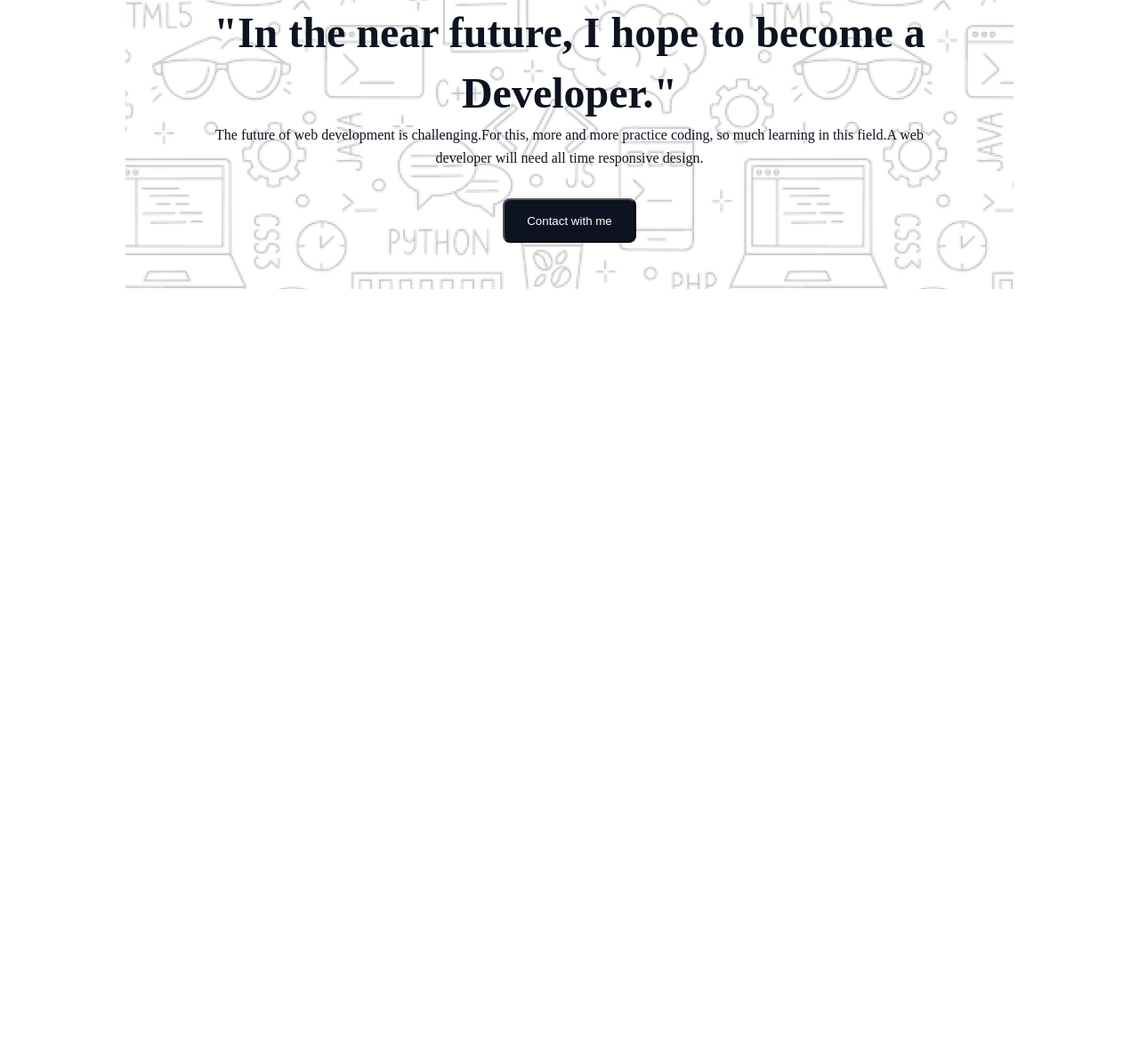
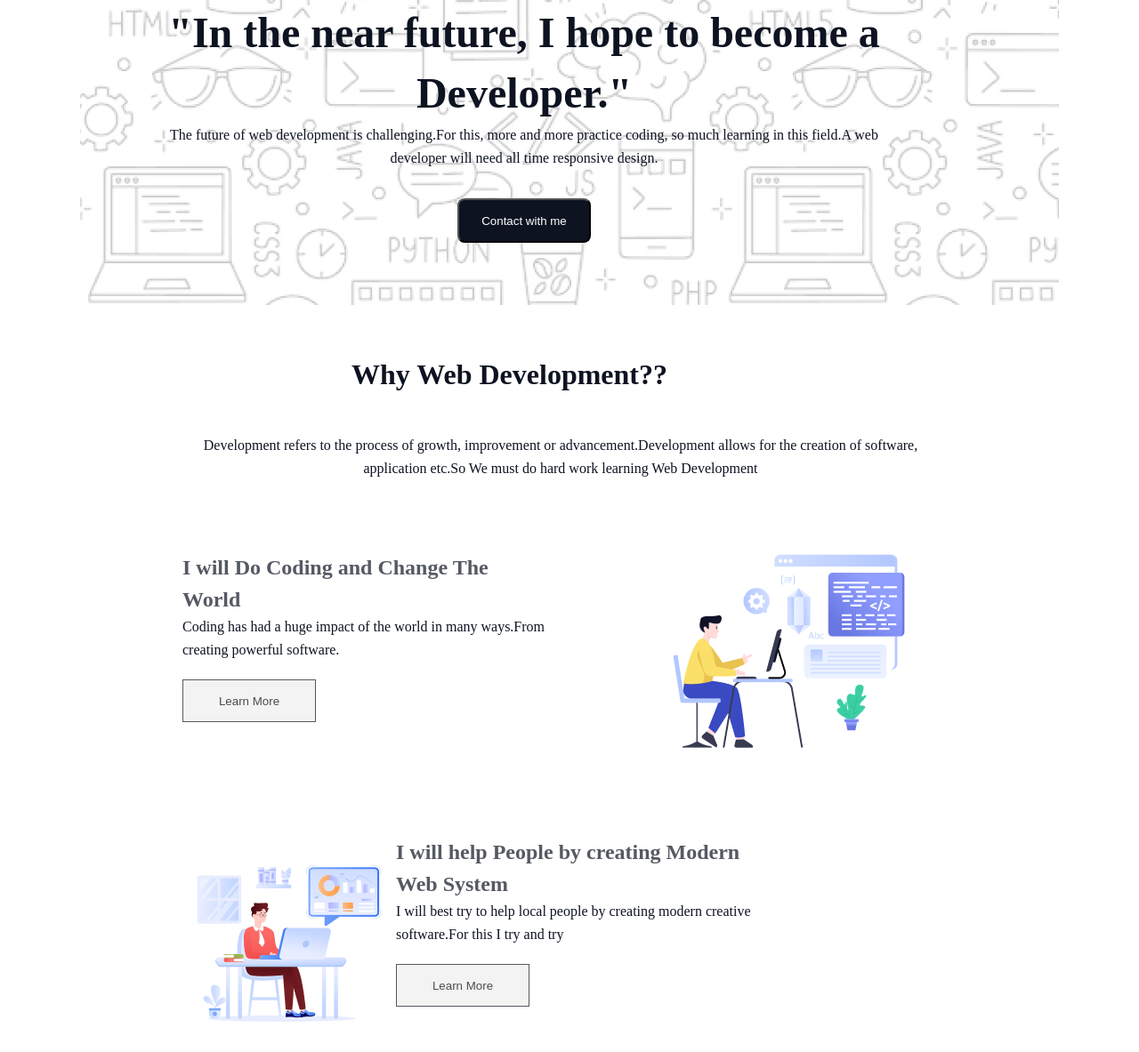
Before and after one commit to hmahmood071/assignment-ph-1, a plain HTML site: page index.html in a window 1280 px wide. Shown: the part 287-1470 px from the top of the page at 89% size. Before the commit the page ends 800 px from the top, so only its background shows below. Drawn offline with Linux system fonts and the light colour scheme.

Commit message:
added deveoper section done

```diff
--- a/index.html
+++ b/index.html
@@ -17,7 +17,48 @@
             <button class="banner-button"><a href="">Contact with me</a></button>
         </div>
     </header>
-    <main></main>
+    <main>
+        <!-- developer section starts here -->
+    <section class="developer-section-container">
+        <div class="developer-section-content">
+            <h2>Why Web Development??</h2>
+            <p>Development refers to the process of growth, improvement or advancement.Development allows for the creation of software, application etc.So We must do hard  work learning Web Development</p>
+        </div>
+        <div class="web-coding">
+            <div class="web-coding-left">
+                <h1>I will Do Coding and Change The World</h1>
+                <p>Coding has had a huge impact of the world in many ways.From creating powerful software.</p>
+                <button class="btn-coding"><a href="">Learn More</a></button>
+            </div>
+            <div class="web-coding-right">
+              <img src="images/Layer_1.png" alt="">
+            </div>
+        </div>
+        <div class="web-coding">
+            <div class="web-coding-left">
+                <img src="images/Group 3.png" alt="">
+              </div>
+            <div class="web-coding-right">
+                <h1>I will help People by creating Modern Web System
+                </h1>
+                <p>I will best try to help local people by  creating modern creative software.For this I try and try</p>
+                <button class="btn-coding"><a href="">Learn More</a></button>
+            </div>
+
+        </div>
+        <div class="web-coding">
+            <div class="web-coding-left">
+                <h1>I will Do Coding and Change The World</h1>
+                <p>I will do coding and change the world.I hope creating wonder software,changing the world environment</p>
+                <button class="btn-coding"><a href="">Learn More</a></button>
+            </div>
+            <div class="web-coding-right">
+              <img src="images/Group 4.png" alt="">
+            </div>
+        </div>
+    </section>
+        <!-- developer section ends here -->
+    </main>
     <footer></footer>
 </body>
 </html>
--- a/style/style.css
+++ b/style/style.css
@@ -5,8 +5,8 @@
     padding: 0;
 }
 .banner-section{
-    width: 998px;
-    height: 582px;
+    width: 1100px;
+    height: 600px;
     background-image: url("../images/Hero-bg.png");
     margin: 0 auto;
     background-position: center;
@@ -25,6 +25,7 @@
     width: 998px;
     height:310px;
     margin-top: 20px;
+
 }
 .banner-text h1{
     color: rgb(13, 19, 33);
@@ -63,3 +64,87 @@ margin-top: 32px;
     color:white;
 
 }
+/* banner section ends here */
+/* developer section starts here */
+.developer-section-container{
+    width: 1140px;
+    height: 1395px;
+    margin: 0 auto;
+    margin: 60px;
+}
+.developer-section-content h2{
+    width: 845px;
+    height: 35px;
+    color: rgb(13, 19, 33);
+font-family: Azeret Mono;
+font-size: 32px;
+font-weight: 800;
+line-height: 37px;
+letter-spacing: 0%;
+text-align: center;
+margin-left: 90px;
+margin-top: 60px;
+}
+.developer-section-content p{
+color: rgb(13, 19, 33);
+font-family: Azeret Mono;
+font-size: 16px;
+font-weight: 400;
+line-height: 26px;
+letter-spacing: 0%;
+text-align: center;
+margin-top: 20px;
+width: 850px;
+height: 52;
+margin: 0 auto;
+margin-top: 50px;
+}
+.web-coding{
+    width: 850px;
+    height: 240px;
+    margin: 0 auto;
+    margin-top: 80px;
+    display: flex;
+}
+.web-coding h1{
+ width: 390px;
+ height: 72px;
+ color: rgba(13, 19, 33, 0.7);
+font-family: Azeret Mono;
+font-size: 24px;
+font-weight: 700;
+line-height: 36px;
+letter-spacing: 0%;
+text-align: left;
+}
+.web-coding p{
+    width: 450px;
+    height: 52px;
+    color: rgb(13, 19, 33);
+font-family: Azeret Mono;
+font-size: 16px;
+font-weight: 400;
+line-height: 26px;
+letter-spacing: 0%;
+text-align: left;
+}
+.btn-coding{
+    width: 150px;
+    height: 48px;
+    box-sizing: border-box;
+border: 1px solid rgb(13, 19, 33);
+opacity: 0.7;
+margin-top: 20px;
+}
+.btn-coding a{
+    text-decoration: none;
+    color: black;
+}
+.web-coding-right{
+    width: 250px;
+    height: 210px;
+}
+.web-coding-right img{
+    margin-left: 100px;
+}
+/* developer section starts here */
```
